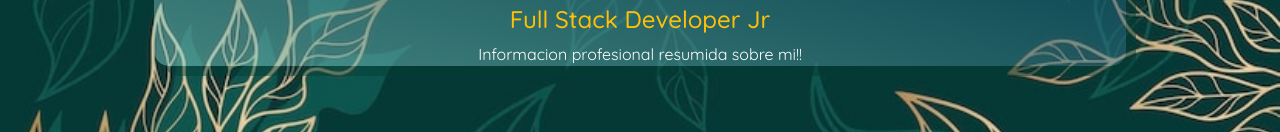
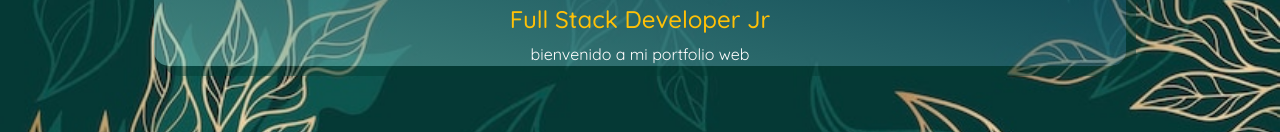
Before and after one commit to Prueba1bego/Portfolio-Front-End, a plain HTML site: page index.html in a window 1280 px wide. Shown: the part 414-546 px from the top of the page. Drawn offline with Linux system fonts and the light colour scheme.

Commit message:
cambio info personal

```diff
--- a/index.html
+++ b/index.html
@@ -77,7 +77,7 @@
      <div class="fondo-texto-inicio img-1">
             <h1>Mendez Thalia Begonia</h1>
             <h4 class="text-warning">Full Stack Developer Jr</h4>
-            <p>Informacion profesional resumida sobre mi!!</p>
+            <p>bienvenido a mi portfolio web</p>
     </div>
 
 
```
